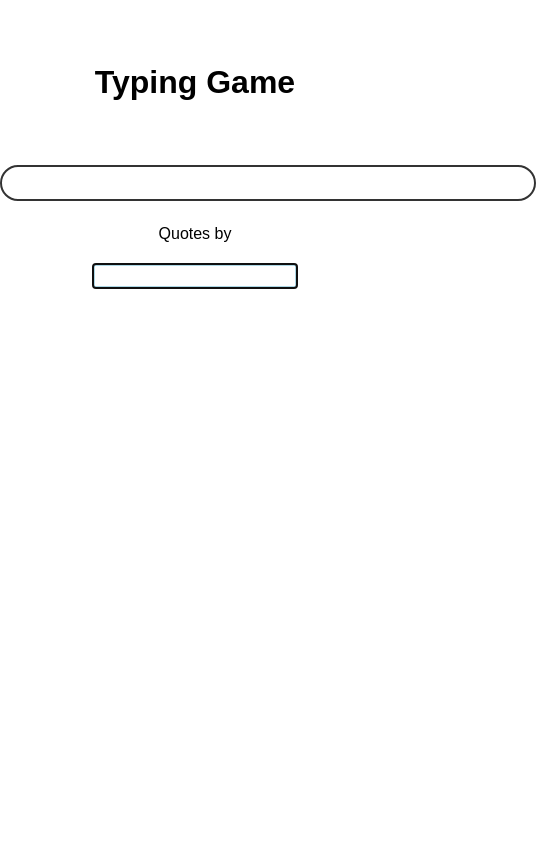
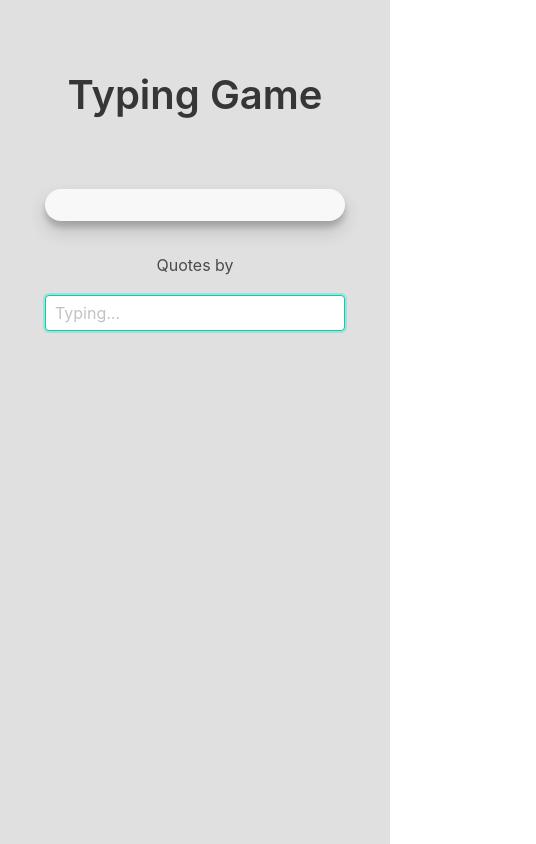
Before and after one commit to dihpan/Typing-Game-With-API, a plain HTML site: page index.html in a window 390 px wide. Shown: the whole page, 536 px wide, since content can reach past the window. Drawn offline with nearby package versions, Linux system fonts and the light colour scheme; no server answers.

Commit message:
using bulma for styling, update code mobile view

```diff
--- a/index.html
+++ b/index.html
@@ -5,17 +5,32 @@
     <meta name="viewport" content="width=device-width, initial-scale=1.0" />
     <meta http-equiv="X-UA-Compatible" content="ie=edge" />
     <link rel="stylesheet" href="style.css" />
+    <link
+      rel="stylesheet"
+      href="https://cdnjs.cloudflare.com/ajax/libs/bulma/0.7.5/css/bulma.css"
+    />
     <script src="script.js" defer></script>
     <title>Typing game API</title>
   </head>
   <body>
     <div id="main">
       <header id="head">
-        <h1>Typing Game</h1>
+        <h1 class="title is-2">Typing Game</h1>
       </header>
       <div class="quoteDisplay" id="quoteDisplay"></div>
       <p>Quotes by <em id="auth"></em></p>
-      <input type="text" class="inputQuote" id="inputQuote" autofocus />
+      <!-- <input type="text" class="inputQuote" id="inputQuote" autofocus /> -->
+      <div class="field">
+        <div class="control">
+          <input
+            class="input inputQuote is-primary"
+            id="inputQuote"
+            type="text"
+            placeholder="Typing..."
+            autofocus
+          />
+        </div>
+      </div>
     </div>
   </body>
 </html>
--- a/script.js
+++ b/script.js
@@ -23,9 +23,11 @@ function matched() {
     } else if (valueInput === spanKarakter.innerHTML) {
       spanKarakter.classList.add('benar');
       spanKarakter.classList.remove('salah');
+      inputQuote.classList.remove('is-danger');
     } else {
       spanKarakter.classList.remove('benar');
       spanKarakter.classList.add('salah');
+      inputQuote.classList.add('is-danger');
       done = false;
     }
   });
--- a/style.css
+++ b/style.css
@@ -9,39 +9,49 @@ body {
 
 span {
   font-size: 25px;
+  color: #333333;
 }
 
 /* MAIN */
 
 #main {
   text-align: center;
+  height: 100vh;
+  background-color: hsl(0, 0%, 88%);
 }
 
 /* HEADER */
 
-#head {
-  margin: 4rem 0;
+.title {
+  position: relative;
+  top: 4.5rem;
 }
 
 .quoteDisplay {
-  margin: 1.5rem auto;
+  margin: 9rem auto 2rem;
   padding: 1rem;
-  border: 2px solid #333333;
+  /* border: 2px solid #333333; */
   border-radius: 2rem;
   width: 500px;
   height: auto;
   text-align: center;
+  background-color: #ffffff;
+  opacity: 0.8;
+  box-shadow: 0 10px 20px rgba(0, 0, 0, 0.19), 0 6px 6px rgba(0, 0, 0, 0.23);
 }
 
 #auth {
   font-weight: bold;
 }
 
-.inputQuote {
-  width: 200px;
-  height: 20px;
-  margin-top: 20px;
-  border: 3px solid lightblue;
+#inputQuote {
+  width: 100%;
+  margin: 1.1rem auto;
+}
+
+.field {
+  width: 300px;
+  margin: auto;
 }
 
 .benar {
@@ -52,3 +62,11 @@ span {
   color: red;
   text-decoration: underline;
 }
+
+/* RESPONSIVE VIEW */
+
+@media (max-width: 768px) {
+  .quoteDisplay {
+    width: 300px;
+  }
+}
```
